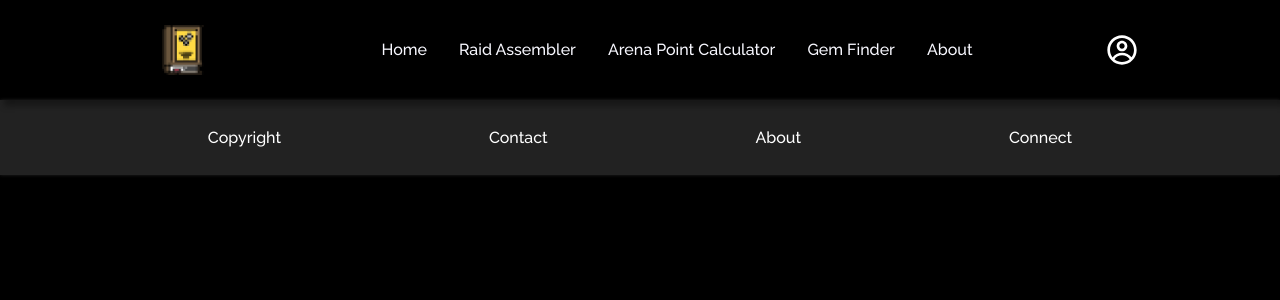
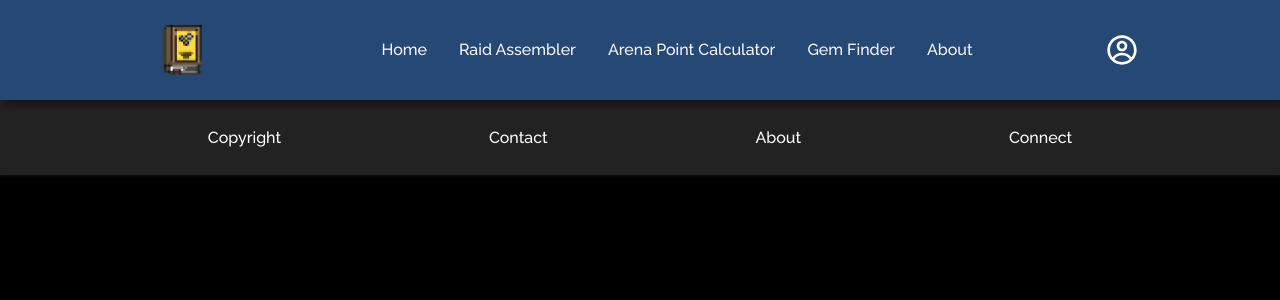
Before and after one commit to MarcusMohns/Codex-Online, a React (Create React App) app: page / in a window 1280 px wide. Shown: the top 300 px of the page. Built offline with nearby package versions, Linux system fonts and the light colour scheme.

Commit message:
changed navbar height on scroll

```diff
--- a/src/components/Navbar/NavbarElements.js
+++ b/src/components/Navbar/NavbarElements.js
@@ -19,9 +19,8 @@ export const Nav = styled.nav`
     position: sticky;
     justify-content: space-evenly;
     top: 0px;
-    background-color: ${(props) =>
-      props.shrunk ? `${COLORS.primary}` : `${COLORS.primaryTransparent}`};
-    height: ${(props) => (props.shrunk ? `75px` : `100px`)};
+
+    height: ${(props) => (props.shrunk ? `60px` : `100px`)};
   }
 
   .profile-menu {
```
